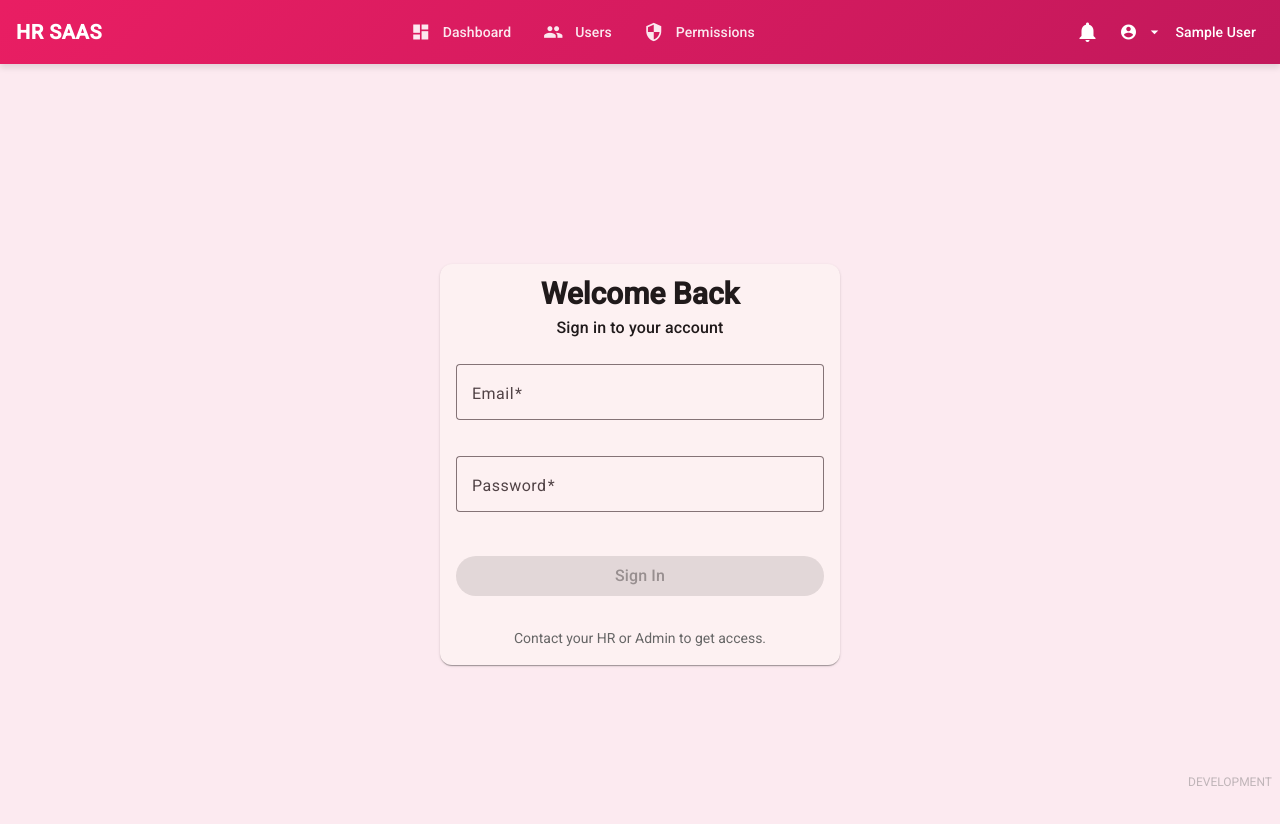
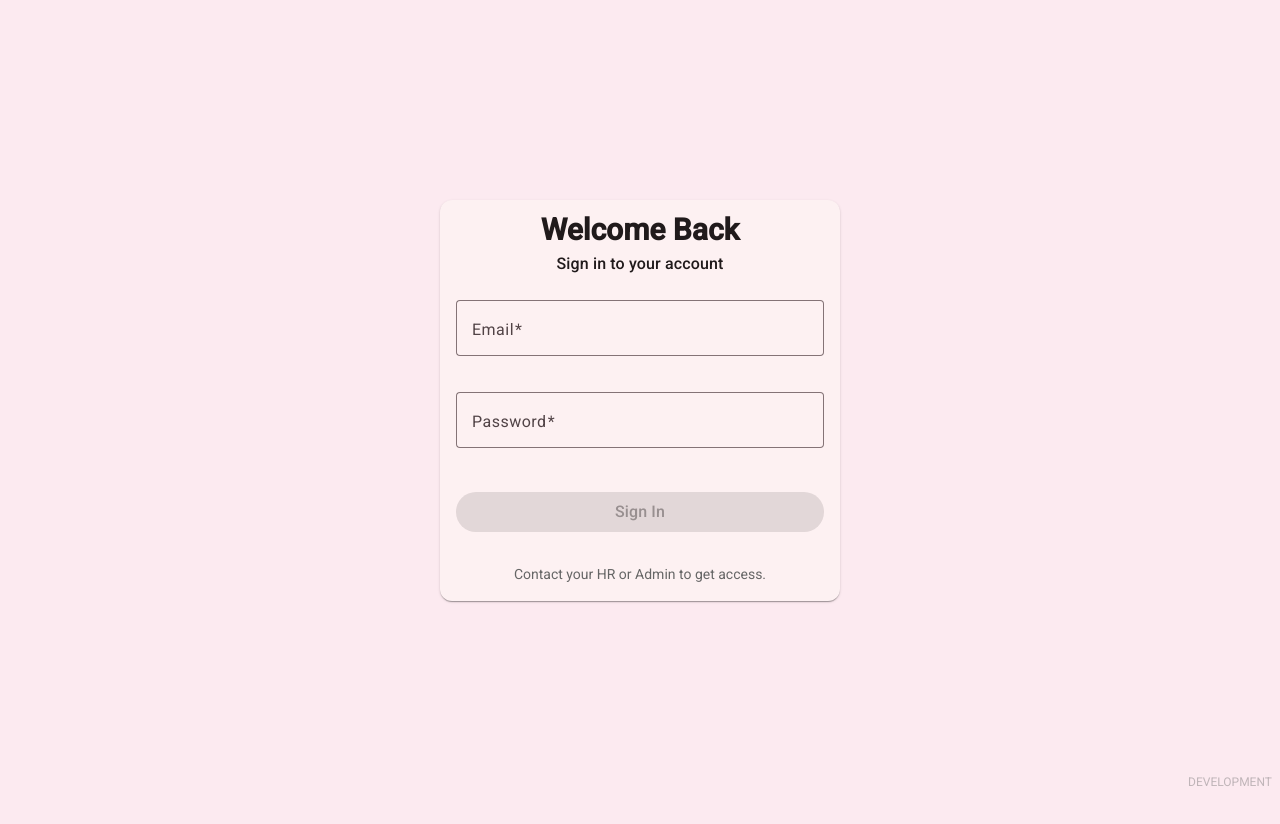
Before and after one commit to geosar23/Secret-project, an Angular app in the folder client/: page /login in a window 1280 px wide. Shown: the top 824 px of the page. After the commit the page ends 800 px from the top, so only its background shows below. Built offline with nearby package versions, Linux system fonts and the light colour scheme; sample sign-in values are in the browser's storage.

Commit message:
feat: implement main layout component and restructure routing

```diff
--- a/client/src/app/app.html
+++ b/client/src/app/app.html
@@ -2,8 +2,4 @@
     {{ environment.name | uppercase }}
 </span>
 
-@if (isAuthenticated$) {
-<app-header></app-header>
-}
-
 <router-outlet></router-outlet>
--- a/client/src/app/app.routes.ts
+++ b/client/src/app/app.routes.ts
@@ -1,16 +1,27 @@
 import { Routes } from "@angular/router";
 import { LoginComponent } from "./features/auth/login/login.component";
-import { DashboardComponent } from "./features/dashboard/dashboard.component";
 import { authGuard } from "./core/guards/auth.guard";
+import { MainLayoutComponent } from "./shared/layouts/main-layout/main-layout.component";
 
 export const routes: Routes = [
     { path: "", redirectTo: "/dashboard", pathMatch: "full" },
     { path: "login", component: LoginComponent },
-    { path: "dashboard", component: DashboardComponent, canActivate: [authGuard] },
+    {
+        path: "",
+        component: MainLayoutComponent,
+        canActivate: [authGuard],
+        children: [
+            {
+                path: "dashboard",
+                loadComponent: () =>
+                    import("./features/dashboard/dashboard.component").then(
+                        m => m.DashboardComponent,
+                    ),
+            },
             {
                 path: "users",
-        loadComponent: () => import("./features/users/users.component").then(m => m.UsersComponent),
-        canActivate: [authGuard],
+                loadComponent: () =>
+                    import("./features/users/users.component").then(m => m.UsersComponent),
             },
             {
                 path: "permissions",
@@ -18,13 +29,13 @@ export const routes: Routes = [
                     import("./features/permissions/permissions.component").then(
                         m => m.PermissionsComponent,
                     ),
-        canActivate: [authGuard],
             },
             {
                 path: "profile",
                 loadComponent: () =>
                     import("./features/profile/profile.component").then(m => m.ProfileComponent),
-        canActivate: [authGuard],
+            },
+        ],
     },
     { path: "**", redirectTo: "/dashboard" },
 ];
--- a/client/src/app/app.ts
+++ b/client/src/app/app.ts
@@ -1,20 +1,15 @@
-import { Component, inject, signal } from "@angular/core";
+import { Component, signal } from "@angular/core";
 import { RouterOutlet } from "@angular/router";
 import { UpperCasePipe } from "@angular/common";
 import { environment } from "../environments/environment";
-import { HeaderComponent } from "./shared/components/header/header.component";
-import { AuthService } from "./core/services/auth.service";
 
 @Component({
     selector: "app-root",
-    imports: [RouterOutlet, UpperCasePipe, HeaderComponent],
+    imports: [RouterOutlet, UpperCasePipe],
     templateUrl: "./app.html",
     styleUrl: "./app.scss",
 })
 export class App {
-    private authService = inject(AuthService);
-
     protected readonly title = signal("client");
     protected readonly environment = environment;
-    isAuthenticated$ = this.authService.isAuthenticated();
 }
--- /dev/null
+++ b/client/src/app/shared/layouts/main-layout/main-layout.component.ts
@@ -0,0 +1,14 @@
+import { Component } from "@angular/core";
+import { RouterOutlet } from "@angular/router";
+import { HeaderComponent } from "../../components/header/header.component";
+
+@Component({
+    selector: "app-main-layout",
+    standalone: true,
+    imports: [RouterOutlet, HeaderComponent],
+    template: `
+        <app-header></app-header>
+        <router-outlet></router-outlet>
+    `,
+})
+export class MainLayoutComponent {}
```
Lines whose indentation alone changed are shown as unchanged.
